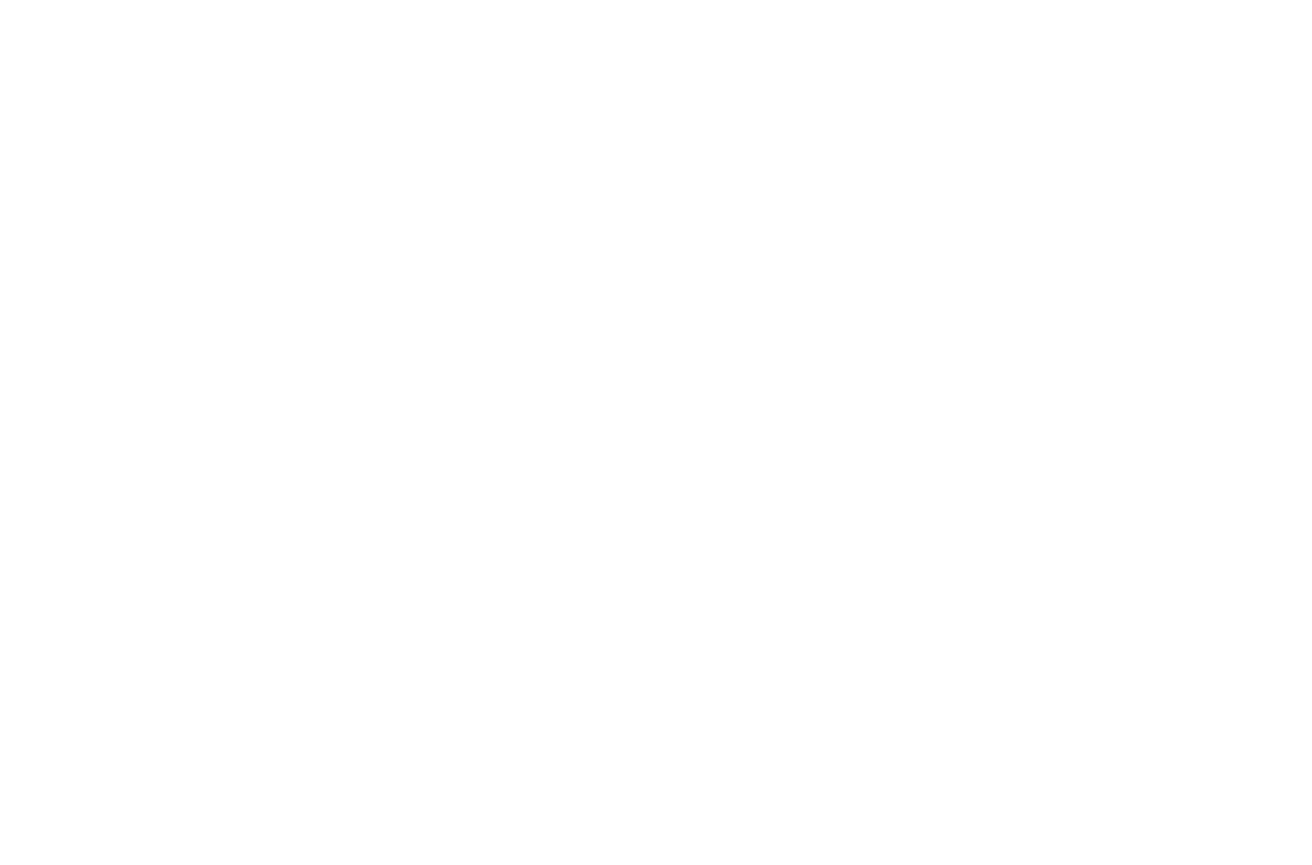
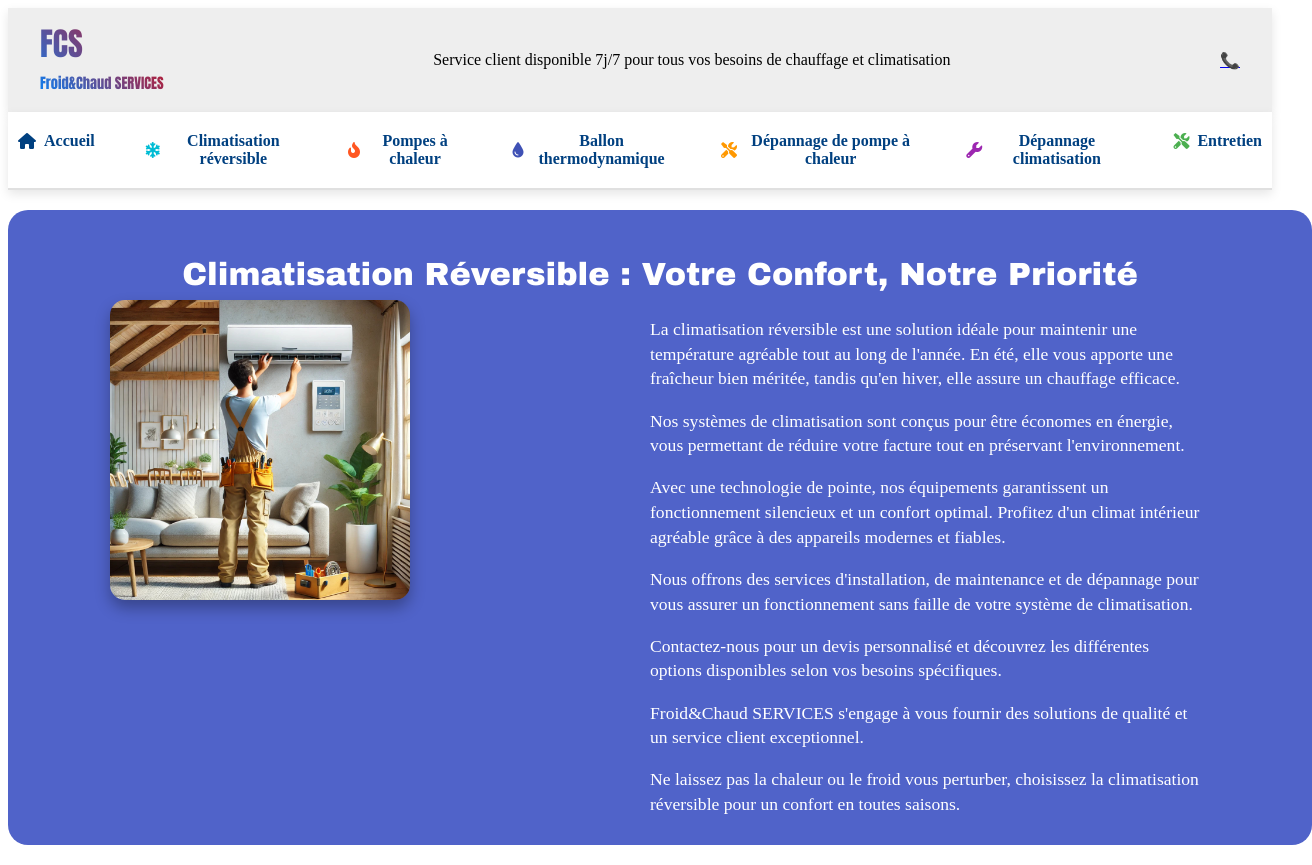
Before and after one commit to BRAITOU555/pompeachaleur, a plain HTML site: page pages/climatisation.html in a window 1280 px wide. Shown: the whole page, 1312 px wide, since content can reach past the window. Before the commit the page ends 800 px from the top, so only its background shows below. Drawn offline with Linux system fonts and the light colour scheme.

Commit message:
Mise à jour du style de la page Climatisation : couleur, layout, et réduction de la hauteur de la section

```diff
--- a/pages/climatisation.html
+++ b/pages/climatisation.html
@@ -0,0 +1,62 @@
+<!DOCTYPE html>
+<html lang="fr">
+<head>
+    <meta charset="UTF-8">
+    <meta name="viewport" content="width=device-width, initial-scale=1.0">
+    <title>Climatisation Réversible</title>
+    <link rel="stylesheet" href="../style/climatisation.css">
+    <!-- Lien vers Font Awesome pour les icônes -->
+    <link rel="stylesheet" href="https://cdnjs.cloudflare.com/ajax/libs/font-awesome/6.0.0-beta3/css/all.min.css">
+</head>
+<body>
+
+    <!-- En-tête avec logo et contact -->
+    <header class="main-header">
+        <div class="header-container">
+            <div class="logo">
+                <h1 class="logo-text">
+                    <span class="logo-initials">FCS</span><br>
+                    <span class="logo-subtext">Froid&Chaud SERVICES</span>
+                </h1>
+            </div>
+            <div class="contact-info">
+                <p>Service client disponible 7j/7 pour tous vos besoins de chauffage et climatisation</p>
+            </div>
+            <div class="header-button">
+                <a href="tel:0763802626" class="call-button">📞</a>
+            </div>
+        </div>
+    </header>
+
+    <!-- Menu de navigation horizontal avec icônes -->
+    <nav class="navbar-horizontal">
+        <ul>
+            <li><a href="../index.html"><i class="fas fa-home icon-home"></i> Accueil</a></li>
+            <li><a href="../pages/climatisation.html"><i class="fas fa-snowflake icon-climatisation"></i> Climatisation réversible</a></li>
+            <li><a href="../pages/pompe-a-chaleur.html"><i class="fas fa-fire-alt icon-pompe"></i> Pompes à chaleur</a></li>
+            <li><a href="../pages/ballon-thermo.html"><i class="fas fa-tint icon-ballon"></i> Ballon thermodynamique</a></li>
+            <li><a href="../pages/depannage.html"><i class="fas fa-tools icon-depannage-pompe"></i> Dépannage de pompe à chaleur</a></li>
+            <li><a href="../pages/depannageclim.html"><i class="fas fa-wrench icon-depannage-clim"></i> Dépannage climatisation</a></li>
+            <li><a href="../pages/entretien.html"><i class="fas fa-tools icon-entretien"></i> Entretien</a></li>
+
+        </ul>
+    </nav>
+
+    <section class="image-text-band">
+        <h2 class="section-title">Climatisation Réversible : Votre Confort, Notre Priorité</h2>
+        <div class="content-container">
+            <img src="../images/climatisation1.jpg" alt="Climatisation réversible" class="band-image">
+            <div class="text-content">
+                <p>La climatisation réversible est une solution idéale pour maintenir une température agréable tout au long de l'année. En été, elle vous apporte une fraîcheur bien méritée, tandis qu'en hiver, elle assure un chauffage efficace.</p>
+                <p>Nos systèmes de climatisation sont conçus pour être économes en énergie, vous permettant de réduire votre facture tout en préservant l'environnement.</p>
+                <p>Avec une technologie de pointe, nos équipements garantissent un fonctionnement silencieux et un confort optimal. Profitez d'un climat intérieur agréable grâce à des appareils modernes et fiables.</p>
+                <p>Nous offrons des services d'installation, de maintenance et de dépannage pour vous assurer un fonctionnement sans faille de votre système de climatisation.</p>
+                <p>Contactez-nous pour un devis personnalisé et découvrez les différentes options disponibles selon vos besoins spécifiques.</p>
+                <p>Froid&Chaud SERVICES s'engage à vous fournir des solutions de qualité et un service client exceptionnel.</p>
+                <p>Ne laissez pas la chaleur ou le froid vous perturber, choisissez la climatisation réversible pour un confort en toutes saisons.</p>
+            </div>
+        </div>
+    </section>
+
+</body>
+</html>
--- /dev/null
+++ b/style/climatisation.css
@@ -0,0 +1,211 @@
+/* Variables pour le dégradé du logo */
+:root {
+    --logo-gradient-start: #0e7eef; /* Couleur de début */
+    --logo-gradient-end: #e60000; /* Couleur de fin */
+}
+
+/* Style général pour l'en-tête */
+.main-header {
+    background-color: #eeeeee;
+    padding: 20px;
+    box-shadow: 0px 4px 10px rgba(0, 0, 0, 0.1);
+}
+
+.header-container {
+    display: flex;
+    justify-content: space-between;
+    align-items: center;
+    max-width: 1200px;
+    margin: 0 auto;
+}
+
+/* Logo avec dégradé et police Impact */
+.logo-text {
+    font-family: Impact, sans-serif;
+    font-size: 2rem;
+    font-weight: bold;
+    line-height: 1;
+    margin: 0;
+    background: linear-gradient(45deg, var(--logo-gradient-start), var(--logo-gradient-end));
+    -webkit-background-clip: text;
+    -webkit-text-fill-color: transparent;
+}
+
+.logo-subtext {
+    font-size: 0.9rem;
+    color: #333;
+}
+
+/* Style pour le menu de navigation horizontal */
+.navbar-horizontal {
+    background-color: #ffffff;
+    padding: 10px 0;
+    border-bottom: 2px solid #e0e0e0;
+    box-shadow: 0px 4px 10px rgba(0, 0, 0, 0.1);
+    text-align: center;
+}
+
+.navbar-horizontal ul {
+    list-style: none;
+    padding: 0;
+    margin: 0;
+    display: flex;
+    justify-content: center;
+    gap: 30px;
+}
+
+.navbar-horizontal ul li {
+    display: inline;
+}
+
+.navbar-horizontal ul li a {
+    text-decoration: none;
+    color: #004080; /* Bleu foncé pour le texte */
+    font-weight: bold;
+    font-size: 1rem;
+    padding: 10px;
+    display: inline-flex;
+    align-items: center;
+    gap: 8px; /* Espacement entre l'icône et le texte */
+    transition: color 0.3s ease;
+}
+
+.navbar-horizontal ul li a:hover {
+    color: #e60000; /* Rouge au survol */
+}
+
+/* Couleurs spécifiques pour les icônes */
+.icon-home {
+    color: #004080;
+}
+
+.icon-climatisation {
+    color: #00bcd4;
+}
+
+.icon-pompe {
+    color: #ff5722;
+}
+
+.icon-ballon {
+    color: #3f51b5;
+}
+
+.icon-depannage-pompe {
+    color: #ff9800;
+}
+
+.icon-depannage-clim {
+    color: #9c27b0;
+}
+
+.icon-entretien {
+    color: #4caf50; /* Vert pour représenter l'entretien */
+}
+
+.image-text-band {
+    width: 100%;
+    padding: 20px;
+    background-color: #f5f5f5; /* Couleur de fond de la bande */
+    text-align: center; /* Centrer le texte */
+}
+
+.section-title {
+    font-family: 'Arial Black', sans-serif; /* Choisir une belle police */
+    font-size: 2rem; /* Taille du titre */
+    color: #004080; /* Couleur du titre */
+    margin-bottom: 20px; /* Espace en dessous du titre */
+}
+
+.content-container {
+    display: flex;
+    justify-content: center; /* Centrer le contenu */
+    align-items: flex-start; /* Aligner le contenu en haut */
+}
+
+.band-image {
+    width: 300px; /* Largeur de l'image */
+    height: auto; /* Hauteur automatique pour garder les proportions */
+    margin-right: 20px; /* Espace entre l'image et le texte */
+    border-radius: 10px; /* Coins arrondis pour l'image */
+}
+
+.text-content {
+    text-align: left; /* Alignement à gauche pour le texte */
+    max-width: 600px; /* Largeur maximum du texte */
+    color: #333; /* Couleur du texte */
+    font-size: 1rem; /* Taille de la police du texte */
+    line-height: 1.6; /* Hauteur de ligne pour aérer le texte */
+}
+
+/* Style de la section avec image et texte */
+.image-text-band {
+    background-color: #5063c9; /* Bleu clair pour le fond */
+    padding: 20px 20px; /* Réduire la marge interne pour réduire la hauteur */
+    border-radius: 20px; /* Arrondir les coins */
+    margin: 20px auto;
+    max-width: 100%; /* Élargir la bande sur toute la longueur */
+    display: flex;
+    flex-direction: column;
+    align-items: center;
+    text-align: center;
+    position: relative;
+    overflow: hidden;
+}
+
+.section-title {
+    color: #ffffff;
+    font-size: 2rem;
+    margin-bottom: 0.5rem; /* Réduire l’espacement en dessous du titre */
+}
+
+.content-container {
+    display: flex;
+    flex-direction: column; /* Colonne par défaut pour mobile */
+    align-items: center;
+    max-width: 1100px;
+    padding: 0 10px; /* Réduire l'espacement latéral */
+}
+
+/* Réduire légèrement l'image */
+.band-image {
+    width: 90%;
+    max-width: 300px; /* Légèrement plus petite */
+    height: auto;
+    border-radius: 15px;
+    margin-bottom: 15px;
+    box-shadow: 0 8px 15px rgba(0, 0, 0, 0.3);
+}
+
+/* Texte plus grand et compressé */
+.text-content {
+    color: #ffffff;
+    max-width: 600px;
+    font-size: 1.1rem; /* Agrandir le texte */
+    line-height: 1.4;
+    text-align: left;
+}
+
+.text-content p {
+    margin-bottom: 8px; /* Réduire davantage l'espacement entre paragraphes */
+}
+
+/* Disposition en deux colonnes sur les écrans larges */
+@media (min-width: 768px) {
+    .content-container {
+        flex-direction: row; /* Disposition en ligne pour desktop */
+        align-items: flex-start;
+        justify-content: space-between;
+        text-align: left;
+    }
+
+    .band-image {
+        margin-right: 15px; /* Réduire l’espace à droite de l'image */
+        margin-bottom: 0;
+    }
+
+    .text-content {
+        max-width: 50%; /* Plus d’espace pour le texte */
+        padding: 0 10px; /* Réduire la marge interne */
+    }
+}
--- /dev/null
+++ b/style/header.css
@@ -0,0 +1,110 @@
+/* Variables pour le dégradé du logo */
+:root {
+    --logo-gradient-start: #0e7eef; /* Couleur de début */
+    --logo-gradient-end: #e60000; /* Couleur de fin */
+}
+
+/* Style général pour l'en-tête */
+.main-header {
+    background-color: #eeeeee;
+    padding: 20px;
+    box-shadow: 0px 4px 10px rgba(0, 0, 0, 0.1);
+    position: fixed; /* Fige l'en-tête */
+    top: 0; /* Positionne l'en-tête en haut de la page */
+    left: 0; /* Aligne l'en-tête à gauche */
+    right: 0; /* Aligne l'en-tête à droite */
+    z-index: 1000; /* S'assure que l'en-tête reste au-dessus du contenu */
+}
+
+/* Décale le contenu principal pour éviter qu'il ne soit caché sous l'en-tête */
+body {
+    padding-top: 150px; /* Ajustez cette valeur selon la hauteur de l'en-tête */
+}
+
+/* Logo avec dégradé et police Impact */
+.logo-text {
+    font-family: Impact, sans-serif;
+    font-size: 2rem;
+    font-weight: bold;
+    line-height: 1;
+    margin: 0;
+    background: linear-gradient(45deg, var(--logo-gradient-start), var(--logo-gradient-end));
+    -webkit-background-clip: text;
+    -webkit-text-fill-color: transparent;
+}
+
+.logo-subtext {
+    font-size: 0.9rem;
+    color: #333;
+}
+
+/* Style pour le menu de navigation horizontal */
+.navbar-horizontal {
+    position: fixed; /* Fige le menu */
+    top: 80px; /* Positionne le menu juste en dessous de l'en-tête (ajustez selon la hauteur de l'en-tête) */
+    left: 0; /* Aligne le menu à gauche */
+    right: 0; /* Aligne le menu à droite */
+    background-color: #ffffff; /* Assurez-vous que le fond du menu est blanc */
+    padding: 10px 0; /* Espacement autour du menu */
+    border-bottom: 2px solid #e0e0e0; /* Bordure inférieure pour le menu */
+    box-shadow: 0px 4px 10px rgba(0, 0, 0, 0.1); /* Ombre pour le menu */
+    z-index: 999; /* S'assure que le menu est au-dessus du contenu */
+}
+
+.navbar-horizontal ul {
+    list-style: none;
+    padding: 0;
+    margin: 0;
+    display: flex;
+    justify-content: center;
+    gap: 30px; /* Espacement entre les éléments du menu */
+}
+
+.navbar-horizontal ul li {
+    display: inline;
+}
+
+.navbar-horizontal ul li a {
+    text-decoration: none;
+    color: #004080; /* Bleu foncé pour le texte */
+    font-weight: bold;
+    font-size: 1rem;
+    padding: 10px;
+    display: inline-flex;
+    align-items: center;
+    gap: 8px; /* Espacement entre l'icône et le texte */
+    transition: color 0.3s ease;
+}
+
+.navbar-horizontal ul li a:hover {
+    color: #e60000; /* Rouge au survol */
+}
+
+/* Couleurs spécifiques pour les icônes */
+.icon-home {
+    color: #004080;
+}
+
+.icon-climatisation {
+    color: #00bcd4;
+}
+
+.icon-pompe {
+    color: #ff5722;
+}
+
+.icon-ballon {
+    color: #3f51b5;
+}
+
+.icon-depannage-pompe {
+    color: #ff9800;
+}
+
+.icon-depannage-clim {
+    color: #9c27b0;
+}
+
+.icon-entretien {
+    color: #4caf50; /* Vert pour représenter l'entretien */
+}
```
Also changed, not shown: header.html (added, +30 -0 lines), index.html (+8 -5 lines), images/climatisation1.jpg (added), images/climatisation2.jpg (added), style/style.css (line endings or trailing spaces), 2 other files.
